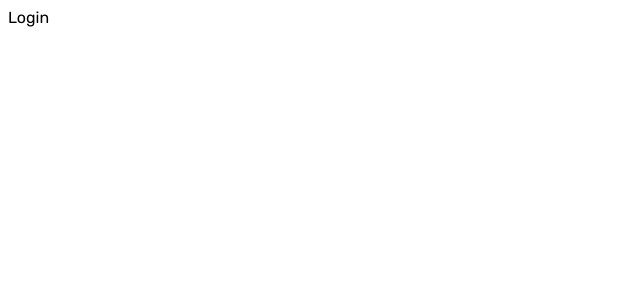
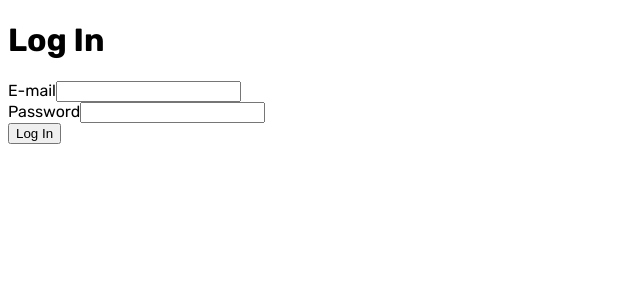
Before and after one commit to Johannes-Krabbe/donkeyboard-client, a Next.js app: page /auth/login in a window 1280 px wide. Shown: the top 300 px of the page, without its empty margins (0-640 px from the left). Built offline with nearby package versions, Linux system fonts and the light colour scheme.

Commit message:
add login and basic logout

```diff
--- a/src/app/auth/login/page.tsx
+++ b/src/app/auth/login/page.tsx
@@ -1,3 +1,67 @@
+"use client";
+import { request } from "@/utils/axios";
+import { redirect } from "next/navigation";
+import { useState, useEffect } from "react";
+import { useToken } from "@/hooks/token";
+
 export default function Login() {
-  return <div>Login</div>;
+  const { token, setToken } = useToken();
+
+  const [email, setEmail] = useState("");
+  const [password, setPassword] = useState("");
+
+  const handleSubmit = async () => {
+    event?.preventDefault();
+    const values = {
+      email: email,
+      password: password,
+    };
+
+    try {
+      const res = await request.post(`/auth/login`, values);
+
+      console.log(res.data.token);
+      setToken(res.data.token);
+    } catch {
+      (err: any) => console.error(err);
+    }
+  };
+
+  useEffect(() => {
+    if (token) {
+      redirect("/");
+    }
+  });
+
+  return (
+    <main>
+      <form onSubmit={handleSubmit}>
+        <h1>Log In</h1>
+        <div>
+          <label htmlFor="email">E-mail</label>
+          <input
+            type="text"
+            name="email"
+            id="email"
+            /* pattern="[a-z0-9._%+-]+@[a-z0-9.-]+\.[a-z]{2,}$" */
+            required
+            onChange={(e) => setEmail(e.target.value)}
+          />
+          <br />
+          <label htmlFor="password">Password</label>
+          {/* Add this to password to require min 8 characters and at least one number and uppercase letter */}
+          {/* pattern="(?=.*\d)(?=.*[a-z])(?=.*[A-Z]).{8,}" */}
+          <input
+            type="text"
+            name="password"
+            id="password"
+            required
+            onChange={(e) => setPassword(e.target.value)}
+          />
+          <br />
+          <input type="submit" value="Log In" />
+        </div>
+      </form>
+    </main>
+  );
 }
```
Also changed, not shown: src/app/auth/logout/page.tsx (added, +13 -0 lines), src/app/auth/signup/page.tsx (+0 -7 lines).
